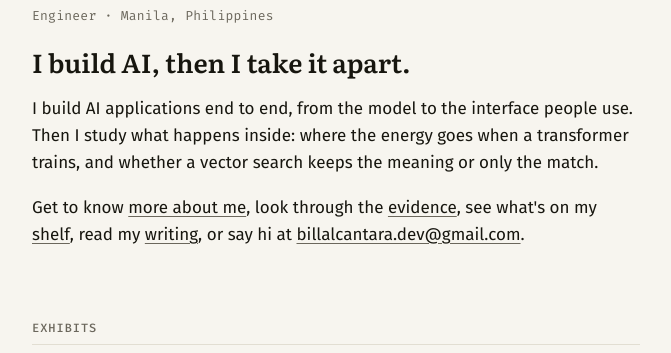
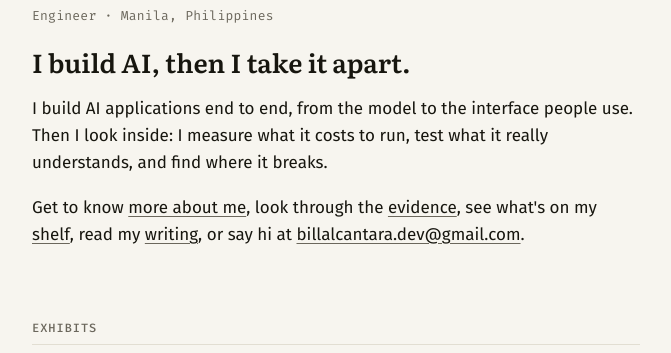
Before and after one commit to scienseize/scienseize.github.io, an Astro site: page / in a window 1280 px wide. Shown: the part 447-800 px from the top of the page, without its empty margins (304-975 px from the left). Built offline with nearby package versions, Linux system fonts and the light colour scheme; Astro itself is replaced by a stand-in of ours; animation ran at ten frames a second.

Commit message:
Home intro: say what looking inside AI means, not which papers I wrote
"Then I look inside: I measure what it costs to run, test what it really understands, and find where it breaks."

```diff
--- a/src/components/Home.astro
+++ b/src/components/Home.astro
@@ -38,7 +38,7 @@ const wear = (year: number) => Math.min(1, Math.max(0, (new Date().getFullYear()
   <p class="thesis">I build AI, then I take it apart.</p>
   <p>
     I build AI applications end to end, from the model to the interface people use.
-    Then I study what happens inside: where the energy goes when a transformer trains, and whether a vector search keeps the meaning or only the match.
+    Then I look inside: I measure what it costs to run, test what it really understands, and find where it breaks.
   </p>
   <p>
     Get to know <span class="nw"><a href="/about/">more about me</a>,</span> look through the <span class="nw"><a href="#exhibits">evidence</a>,</span>{" "}
```
